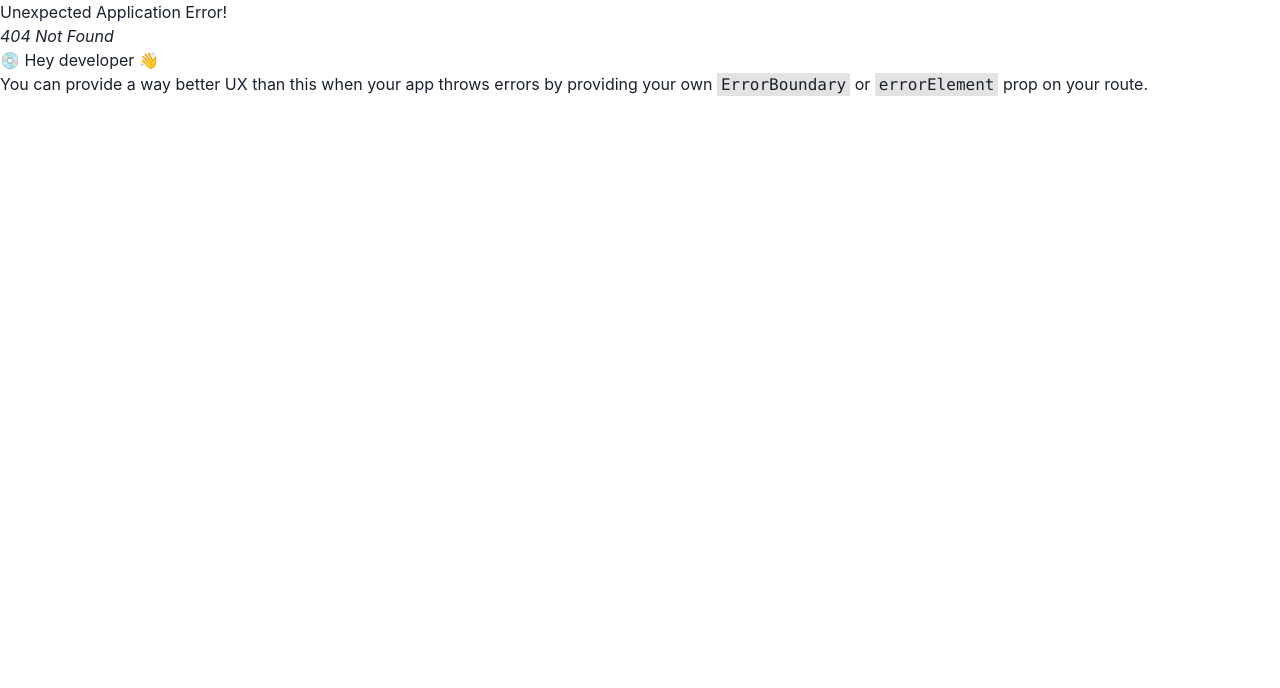
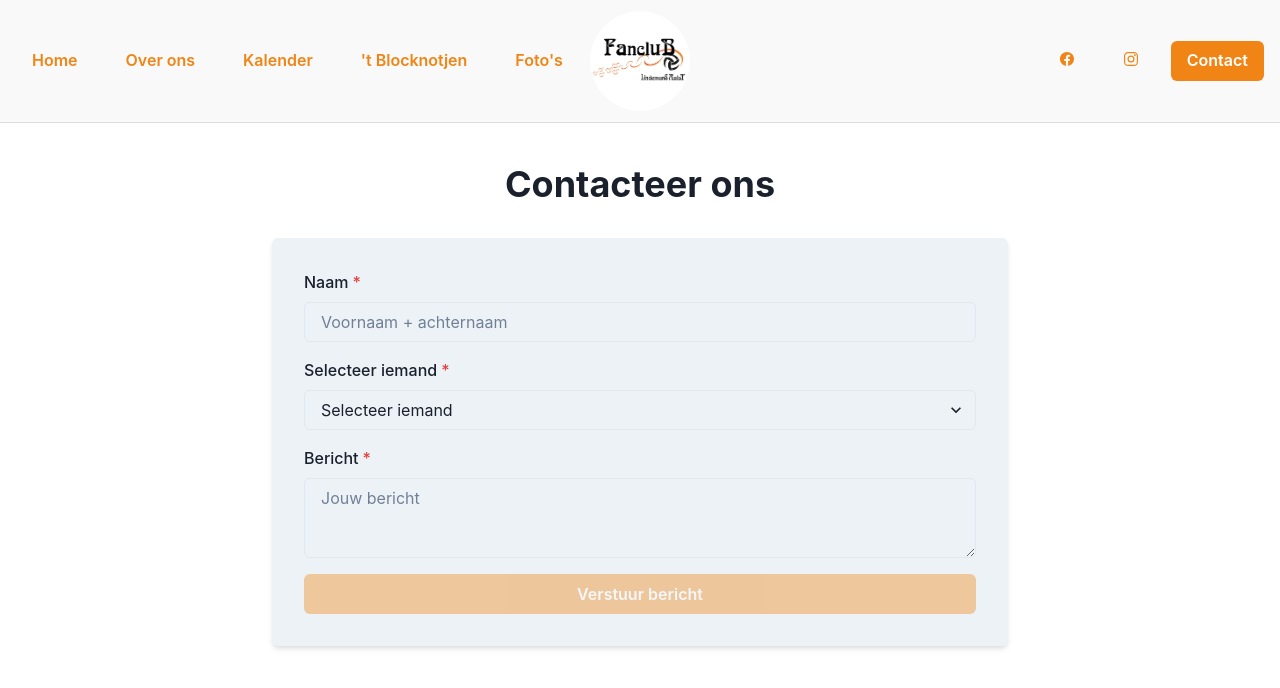
Before and after one commit to ynoynaert/website_fanclub_lindemansaalst, a React (Vite) app: page /contact in a window 1280 px wide. Before the commit this address had no page. Shown: the top 688 px of the page. Built offline with nearby package versions, Linux system fonts and the light colour scheme.

Commit message:
contact page

```diff
--- a/src/components/Navbar.jsx
+++ b/src/components/Navbar.jsx
@@ -25,7 +25,9 @@ export default function Navbar() {
       py={{ base: "2", md: "4", xl: "4" }} // Increased padding for larger screens
       bg="#f9f9f9"
       borderBottom="1px solid #ddd"
-      position="relative"
+      position="sticky"  // Make navbar sticky
+      top="0"  // Stick to the top
+      zIndex="1000"  // Ensure it sits on top of other content
     >
       {/* Mobile, Tablet & Medium Screens Navbar Toggle Button */}
       <Flex
@@ -98,7 +100,7 @@ export default function Navbar() {
             </Button>
             <Button
               as={Link}
-              href="https://www.facebook.com/fanclub.lindemans.aalst/photos/"
+              href="https://www.facebook.com/fanclub.lindemans.aalst/photos_albums"
               isExternal
               background="transparent"
               color="#f08515"
@@ -148,6 +150,8 @@ export default function Navbar() {
             </Button>
             <Button
               background="#f08515"
+              as={Link}
+              href="/contact"
               color="white"
               _hover={{ background: "white", color: "#f08515" }}
             >
@@ -204,7 +208,7 @@ export default function Navbar() {
           </Button>
           <Button
             as={Link}
-            href="https://www.facebook.com/fanclub.lindemans.aalst/photos/"
+            href="https://www.facebook.com/fanclub.lindemans.aalst/photos_albums"
             isExternal
             background="transparent"
             color="#f08515"
@@ -238,6 +242,8 @@ export default function Navbar() {
           </Button>
           <Button
             background="#f08515"
+            as={Link}
+            href="/contact"
             color="white"
             _hover={{ background: "white", color: "#f08515" }}
           >
--- a/src/main.jsx
+++ b/src/main.jsx
@@ -14,6 +14,7 @@ import Levensloop from "./pages/Levensloop.jsx";
 import GoudenKriekskes from "./pages/GoudenKriekskes.jsx";
 import Blocknotjen from "./pages/Blocknotjen.jsx";
 import ClubGeschiedenis from "./pages/Clubgeschiedenis.jsx";
+import Contact from "./pages/Contact.jsx";
 
 const router = createBrowserRouter([
   {
@@ -46,6 +47,10 @@ const router = createBrowserRouter([
       {
         path: "/clubgeschiedenis",
         element: <ClubGeschiedenis />,
+      },
+      {
+        path: "/contact",
+        element: <Contact />,
       }
     ],
   },
--- /dev/null
+++ b/src/pages/Contact.jsx
@@ -0,0 +1,85 @@
+// ContactPage.js
+
+import React, { useState } from "react";
+import {
+  Box,
+  Container,
+  Heading,
+  FormControl,
+  FormLabel,
+  Input,
+  Textarea,
+  Button,
+  Select,
+  useToast,
+  VStack,
+} from "@chakra-ui/react";
+
+const ContactPage = () => {
+  const [selectedEmail, setSelectedEmail] = useState("");
+  const toast = useToast();
+
+  const handleSubmit = (event) => {
+    event.preventDefault();
+    toast({
+      title: "Bericht verzonden",
+      description: `Je bericht is verzonden naar ${selectedEmail}`,
+      status: "success",
+      duration: 5000,
+      isClosable: true,
+    });
+  };
+
+  const handleEmailChange = (event) => {
+    setSelectedEmail(event.target.value);
+  };
+
+  return (
+    <Container maxW="container.md" py={10}>
+      <Box textAlign="center" mb={8}>
+        <Heading as="h1" size="xl">
+          Contacteer ons
+        </Heading>
+      </Box>
+      <Box bg="gray.100" p={8} borderRadius="md" shadow="md">
+        <form onSubmit={handleSubmit}>
+          <VStack spacing={4} align="stretch">
+            <FormControl id="name" isRequired>
+              <FormLabel>Naam</FormLabel>
+              <Input placeholder="Voornaam + achternaam" />
+            </FormControl>
+            <FormControl id="email" isRequired>
+              <FormLabel>Selecteer iemand</FormLabel>
+              <Select
+                placeholder="Selecteer iemand"
+                onChange={handleEmailChange}
+                value={selectedEmail}
+                isRequired
+              >
+                <option value="lies@fanclubaalst.be">Lies</option>
+                <option value="gino@fanclubaalst.be">Gino</option>
+                <option value="gerrit@fanclubaalst.be">Gerrit</option>
+                <option value="hans@fanclubaalst.be">Hans</option>
+              </Select>
+            </FormControl>
+            <FormControl id="message" isRequired>
+              <FormLabel>Bericht</FormLabel>
+              <Textarea placeholder="Jouw bericht" />
+            </FormControl>
+            <Button
+              type="submit"
+              color="white"
+              background="#f08515"
+              _hover={{ background: "white", color: "#f08515" }}
+              isDisabled={!selectedEmail}
+            >
+              Verstuur bericht
+            </Button>
+          </VStack>
+        </form>
+      </Box>
+    </Container>
+  );
+};
+
+export default ContactPage;
```
Also changed, not shown: 1 other file (tests, documents, lock files or other folders).
